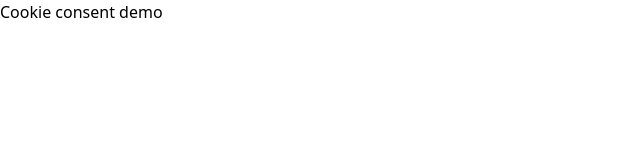
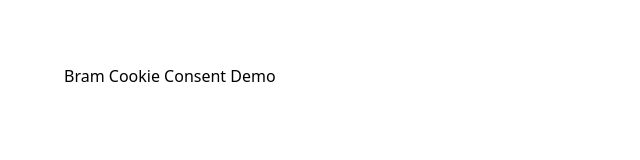
Before and after one commit to crispclean/basic-cookie-consent, a website built with Parcel: page src/index.html in a window 1280 px wide. Both pictures are taken after a click on the button "OK". Shown: the whole page, without its empty margins (0-640 px from the left). Built offline with nearby package versions, Linux system fonts and the light colour scheme.

Commit message:
Clean up + optimize

```diff
--- a/package.json
+++ b/package.json
@@ -1,9 +1,9 @@
 {
   "name": "bram-cookie-consent",
-  "version": "0.0.5",
+  "version": "0.0.7",
   "description": "",
   "main": "dist/cookieconsent.min.js",
-  "homepage": "https://github.com/crispclean/basic-cookie-consent#readme",
+  "homepage": "https://github.com/crispclean/bram-cookie-consent#readme",
   "dependencies": {
     "parcel": "^2.0.0-alpha.3.2",
     "tailwindcss": "^1.2.0"
--- a/src/cookieconsent.js
+++ b/src/cookieconsent.js
@@ -1,7 +1,7 @@
 /** ES6/Tailwind version */
 
 const defaultDOMString = `
-  <div id="basicCookieConsent" class="fixed p-4 bg-white text-black z-10">
+  <div id="bramCookieConsent" class="fixed p-4 bg-white text-black z-10">
     <div id="desc"></div>
     <div class="flex justify-between items-center mt-4">
       <button id="buttonAccept" class="bg-black text-white px-4 py-2"></button>
@@ -25,17 +25,26 @@ const CookieConsent = class {
     this.content = { ...defaultContent, ...params.content };
     this.domString = defaultDOMString;
 
-    document.addEventListener("DOMContentLoaded", () => {
-      if (!this.getCookie("basic-cookie-consent")) {
+    document.addEventListener(
+      "DOMContentLoaded",
+      this.onDomContentLoaded.bind(this)
+    );
+  }
+
+  onDomContentLoaded() {
+    if (!this.getCookie("bram-cookie-consent")) {
       this.showCookieConsent();
     }
-    });
   }
 
   showCookieConsent() {
-    let elements = this.parseDOMString(this.domString);
-    elements = this.populateElements(this.parseDOMString(this.domString));
-    this.appendElementsToDOM(elements);
+    this.elements = this.parseDOMString(this.domString)[0];
+    this.populateContentAndListeners();
+    document.body.append(this.elements);
+  }
+
+  closeCookieConsent() {
+    document.body.removeChild(document.getElementById("bramCookieConsent")); // https://www.tutorialspoint.com/how-can-detached-dom-elements-cause-memory-leak-in-javascript
   }
 
   parseDOMString(domString) {
@@ -43,49 +52,28 @@ const CookieConsent = class {
     return Array.from(html.body.childNodes);
   }
 
-  populateElements(elements) {
-    elements.forEach((el) => {
-      if (el.id === "basicCookieConsent") {
-        el.classList.add(...eval(this.position)); //check to use alternative for eval
-      }
-      if (el.id === "moreInfo" && this.content["moreInfoLink"]) {
-        el.href = this.content["moreInfoLink"];
-        el.target = "_blank";
-      }
-      if (el.childNodes.length) {
-        this.populateElements(el.childNodes);
-      }
-      if (this.content[el.id]) {
-        el.innerHTML = this.content[el.id];
-      }
-    });
-    return elements;
-  }
+  populateContentAndListeners() {
+    const container = this.elements;
+    container.classList.add(...eval(this.position));
 
-  appendElementsToDOM(elements) {
-    const toNodeList = function (arrayOfNodes) {
-      let fragment = document.createDocumentFragment();
-      arrayOfNodes.forEach(function (item) {
-        fragment.appendChild(item.cloneNode(true));
-      });
-      return fragment.childNodes;
-    };
+    const content = container.children[0];
+    content.innerHTML = this.content["desc"];
 
-    document.body.append(toNodeList(elements)[0]);
-
-    //Need to add onclick here since cloneNode (above) does not copy event listeners - lame
-    const buttonAccept = document.body.querySelector("#buttonAccept");
+    const buttonAccept = container.children[1].children[0];
+    buttonAccept.innerHTML = this.content.buttonAccept;
     buttonAccept &&
-      buttonAccept.addEventListener("click", this.dismissCookie.bind(this));
-  }
-
-  dismissCookie() {
-    this.setCookie("basic-cookie-consent", {
+      buttonAccept.addEventListener("click", () => {
+        this.setCookie("bram-cookie-consent", {
           essential: true,
           marketing: false,
           personal: false,
         });
-    document.body.removeChild(document.getElementById("basicCookieConsent")); // https://www.tutorialspoint.com/how-can-detached-dom-elements-cause-memory-leak-in-javascript
+        this.closeCookieConsent();
+      });
+
+    const moreInfoLink = container.children[1].children[1];
+    moreInfoLink.href = this.content["moreInfoLink"];
+    moreInfoLink.target = "_blank";
   }
 
   setCookie(name, value) {
--- a/src/index.html
+++ b/src/index.html
@@ -2,12 +2,12 @@
 <html lang="en">
   <head>
     <meta charset="utf-8" />
-    <title>Bram Modal</title>
+    <title>Bram Cookie consent</title>
     <link rel="stylesheet" href="./styles.css" />
     <script src="./index.js"></script>
   </head>
 
-  <body>
-    <h1>Cookie consent demo</h1>
+  <body class="m-16">
+    <h1>Bram Cookie Consent Demo</h1>
   </body>
 </html>
--- a/src/index.js
+++ b/src/index.js
@@ -1,3 +1,3 @@
-import BasicCookieConsent from "./cookieconsent";
+import BramCookieConsent from "./cookieconsent";
 
-new BasicCookieConsent();
+new BramCookieConsent();
```
Also changed, not shown: readme.md. Lines whose indentation alone changed are shown as unchanged.
